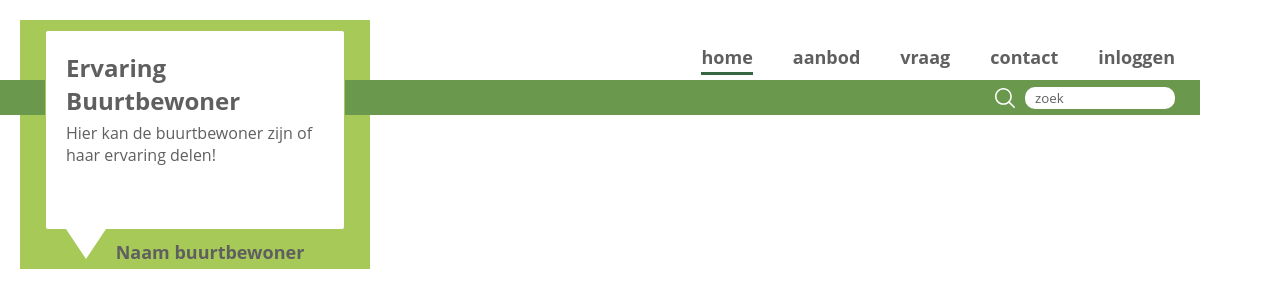
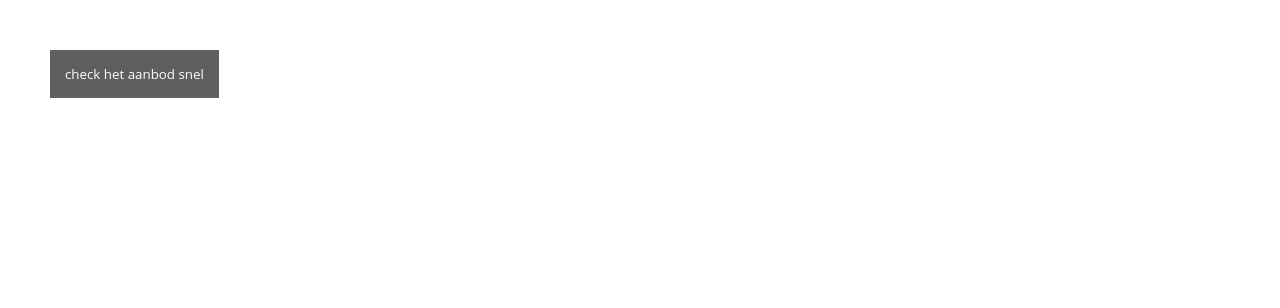
Before and after one commit to abouman76/Eind-Project-Arnoud-Bouman, a React (Create React App) app: page / in a window 1280 px wide. Shown: the top 308 px of the page. Built offline with nearby package versions, Linux system fonts and the light colour scheme.

Commit message:
added button folder with component

```diff
--- a/src/components/App/App.js
+++ b/src/components/App/App.js
@@ -1,14 +1,17 @@
 import './App.css';
 import Header from "../Header/Header";
 import TextBubble from "../TextBubble/TextBubble";
+import Button_cta_home from "../Buttons/Button_cta_home";
 
 
 function App() {
   return (
     <>
-            <Header />
+            {/*<Header />*/}
 
-            <TextBubble />
+            {/*<TextBubble />*/}
+
+            <Button_cta_home />
 
     </>
   );
--- /dev/null
+++ b/src/components/Buttons/Button_cta_home.css
@@ -0,0 +1,12 @@
+.main-button-cta {
+    margin: 50px;
+}
+
+.main-cta {
+    background-color: #5F5F5F;
+    color: white;
+    padding: 15px;
+    border: none;
+    text-align: center;
+    display: inline-block;
+}
--- /dev/null
+++ b/src/components/Buttons/Button_cta_home.js
@@ -0,0 +1,12 @@
+import React from "react";
+import "./Button_cta_home.css"
+
+const Button_cta_home = () => {
+    return (
+        <div className="main-button-cta">
+            <button className="main-cta" type="button" onClick={() => alert("You clicked me!")}>check het aanbod snel</button>
+        </div>
+    )
+}
+
+export default Button_cta_home
```
